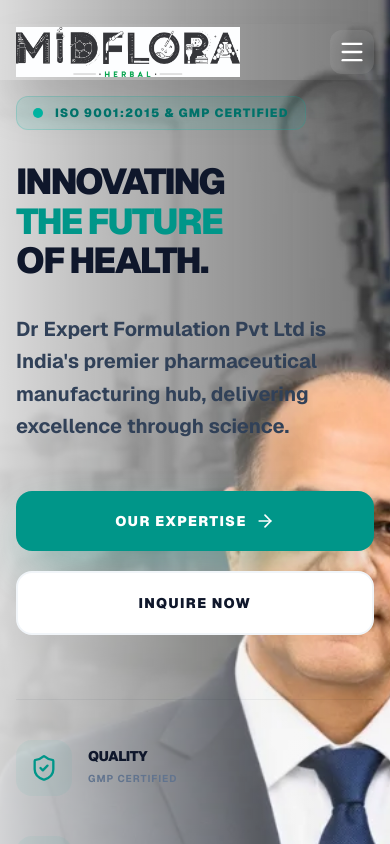
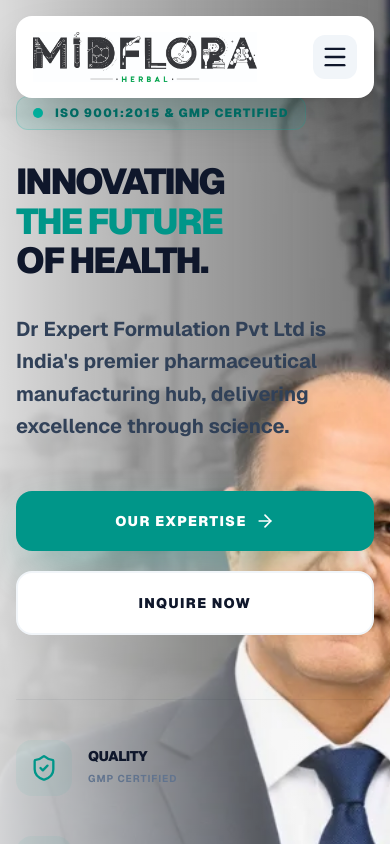
Before and after one commit to digitalsolution360web/doctor-project, a Next.js app: page / in a window 390 px wide. Shown: the top 844 px of the page. Built offline with nearby package versions, Linux system fonts and the light colour scheme.

Commit message:
new updated

```diff
--- a/components/Header.tsx
+++ b/components/Header.tsx
@@ -56,10 +56,10 @@ const Header = () => {
       <header
         className={`fixed left-0 w-full z-50 transition-all duration-700 ${scrolled
           ? "top-0 bg-white shadow-[0_20px_50px_-20px_rgba(0,0,0,0.1)] py-5"
-          : "top-0 lg:top-12 bg-transparent py-6 lg:py-0"
+          : "top-4 lg:top-12 bg-transparent py-0"
           }`}
       >
-        <div className={`container mx-auto px-4 md:px-6 transition-all duration-700 ${!scrolled && "lg:bg-white lg:backdrop-blur-xl lg:rounded-2xl lg:border lg:border-white/10 lg:py-3 shadow-2xl"}`}>
+        <div className={`container mx-auto px-4 md:px-6 transition-all duration-700 ${!scrolled ? "bg-white backdrop-blur-xl rounded-2xl border border-white/10 py-3 shadow-2xl w-[calc(100%-2rem)] lg:w-full" : ""}`}>
           <div className="flex items-center justify-between">
             {/* Logo */}
             <Link href="/" className="flex items-center group">
@@ -105,8 +105,7 @@ const Header = () => {
 
             {/* Mobile Menu Toggle */}
             <button
-              className={`lg:hidden p-2 rounded-xl transition-all ${scrolled || isOpen ? "text-slate-900 bg-slate-100" : "text-white bg-white/10 backdrop-blur-md"
-                }`}
+              className="lg:hidden p-2 rounded-xl transition-all text-slate-900 bg-slate-100 hover:bg-slate-200"
               onClick={() => setIsOpen(!isOpen)}
             >
               {isOpen ? <X className="w-7 h-7" /> : <Menu className="w-7 h-7" />}
```
